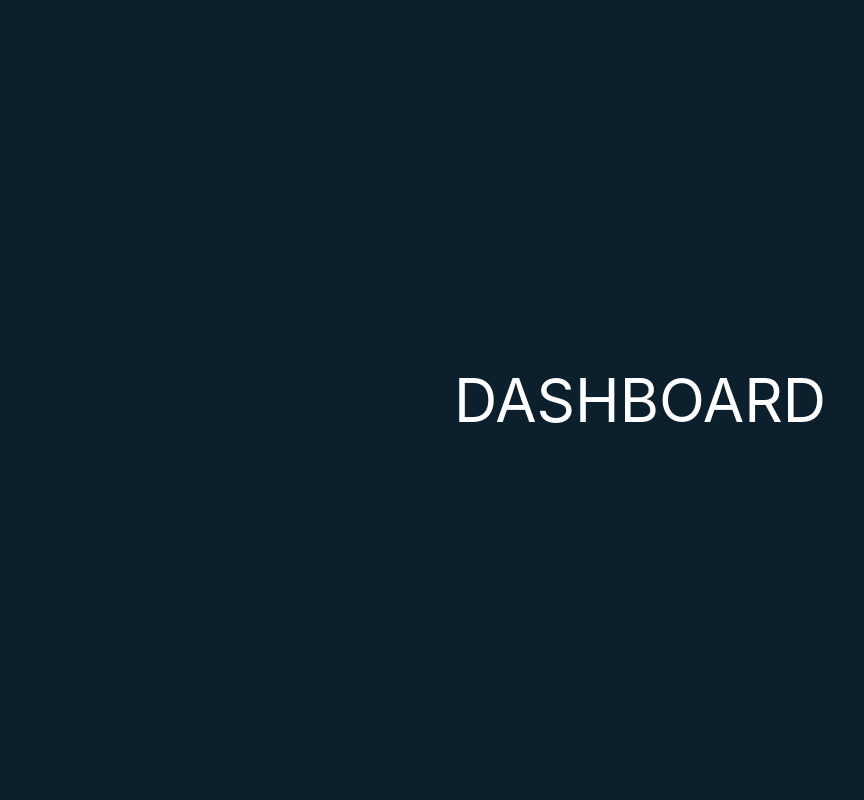
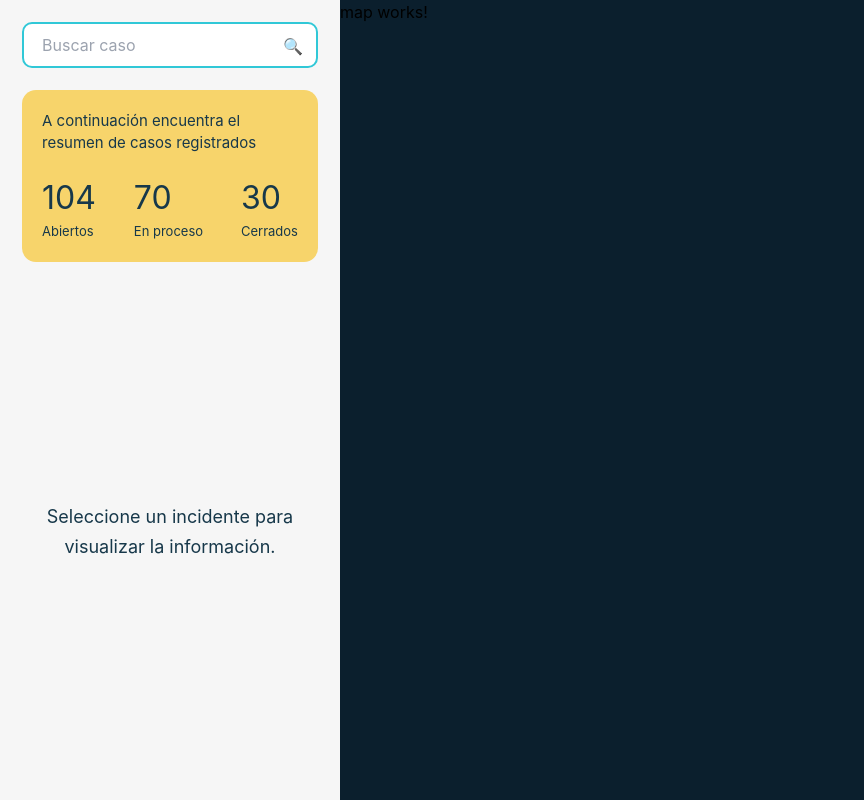
Before and after one commit to Mgroyes/InovisecFront, an Angular app: page /dashboard in a window 1280 px wide. Shown: the whole page, without its empty margins (0-864 px from the left). Built offline with nearby package versions, Linux system fonts and the light colour scheme.

Commit message:
dashboardComponenteSidebar

```diff
--- a/src/app/components/header/header.component.html
+++ b/src/app/components/header/header.component.html
@@ -1 +1,21 @@
-<p>header works!</p>
+<header class="header">
+
+    <div class="header__left">
+
+        <h2>Casos abiertos</h2>
+
+    </div>
+
+    <div class="header__right">
+
+        <span>{{user}}</span>
+
+        <div class="avatar">
+
+            👤
+
+        </div>
+
+    </div>
+
+</header>
--- a/src/app/components/header/header.component.ts
+++ b/src/app/components/header/header.component.ts
@@ -1,12 +1,15 @@
 import { Component } from '@angular/core';
+import { CommonModule } from '@angular/common';
 
 @Component({
   selector: 'app-header',
   standalone: true,
-  imports: [],
+  imports: [CommonModule],
   templateUrl: './header.component.html',
   styleUrl: './header.component.scss'
 })
 export class HeaderComponent {
 
+  user = 'Juan34';
+
 }
--- a/src/app/components/sidebar/sidebar.component.html
+++ b/src/app/components/sidebar/sidebar.component.html
@@ -1 +1,60 @@
-<p>sidebar works!</p>
+<div class="sidebar">
+
+
+
+    <div class="search-box">
+
+        <input
+            placeholder="Buscar caso">
+
+        <span>🔍</span>
+
+    </div>
+
+    <div class="resume">
+
+        <h3>
+            A continuación encuentra el resumen de casos registrados
+        </h3>
+
+        <div class="numbers">
+
+            <div>
+
+                <h2>104</h2>
+
+                <p>Abiertos</p>
+
+            </div>
+
+            <div>
+
+                <h2>70</h2>
+
+                <p>En proceso</p>
+
+            </div>
+
+            <div>
+
+                <h2>30</h2>
+
+                <p>Cerrados</p>
+
+            </div>
+
+        </div>
+
+    </div>
+
+    <div class="message">
+
+        <h3>
+
+            Seleccione un incidente para visualizar la información.
+
+        </h3>
+
+    </div>
+
+</div>
--- a/src/app/components/sidebar/sidebar.component.scss
+++ b/src/app/components/sidebar/sidebar.component.scss
@@ -0,0 +1,133 @@
+.sidebar{
+
+    background:#F6F6F6;
+
+    height:100%;
+
+    padding:22px;
+
+    display:flex;
+
+    flex-direction:column;
+
+}
+
+.logo{
+
+    display:flex;
+
+    justify-content:center;
+
+    margin-bottom:30px;
+
+}
+
+.logo img{
+
+    width:170px;
+
+}
+
+.search-box{
+
+    position:relative;
+
+    margin-bottom:22px;
+
+}
+
+.search-box input{
+
+    width:100%;
+
+    height:46px;
+
+    border-radius:10px;
+
+    border:2px solid #31C8D7;
+
+    padding:0 45px 0 18px;
+
+    outline:none;
+
+    background:white;
+
+}
+
+.search-box span{
+
+    position:absolute;
+
+    right:15px;
+
+    top:12px;
+
+}
+
+.resume{
+
+    background:#F7D46B;
+
+    border-radius:14px;
+
+    padding:20px;
+
+    margin-bottom:25px;
+
+}
+
+.resume h3{
+
+    font-size:15px;
+
+    line-height:22px;
+
+    color:#17384A;
+
+    margin-bottom:20px;
+
+}
+
+.numbers{
+
+    display:flex;
+
+    justify-content:space-between;
+
+}
+
+.numbers h2{
+
+    font-size:32px;
+
+    color:#17384A;
+
+}
+
+.numbers p{
+
+    font-size:13px;
+
+    color:#17384A;
+
+}
+
+.message{
+
+    flex:1;
+
+    display:flex;
+
+    justify-content:center;
+
+    align-items:center;
+
+    text-align:center;
+
+    color:#17384A;
+
+    font-size:18px;
+
+    line-height:30px;
+
+}
--- a/src/app/pages/dashboard/dashboard.component.html
+++ b/src/app/pages/dashboard/dashboard.component.html
@@ -1,9 +1,4 @@
-<div class="h-screen bg-primary flex items-center justify-center">
-
-    <h1 class="text-white text-6xl">
-
-        DASHBOARD
-
-    </h1>
-
+<div class="dashboard">
+  <app-sidebar></app-sidebar>
+  <app-map></app-map>
 </div>
--- a/src/app/pages/dashboard/dashboard.component.scss
+++ b/src/app/pages/dashboard/dashboard.component.scss
@@ -0,0 +1,7 @@
+.dashboard{
+    display:grid;
+    grid-template-columns:340px 1fr;
+    height:100vh;
+    overflow:hidden;
+    background:#0B1F2D;
+}
```
Also changed, not shown: src/app/components/sidebar/sidebar.component.ts (+3 -4 lines), src/app/pages/dashboard/dashboard.component.ts (+10 -6 lines), src/assets/imgs/mapp.JPG (added).
